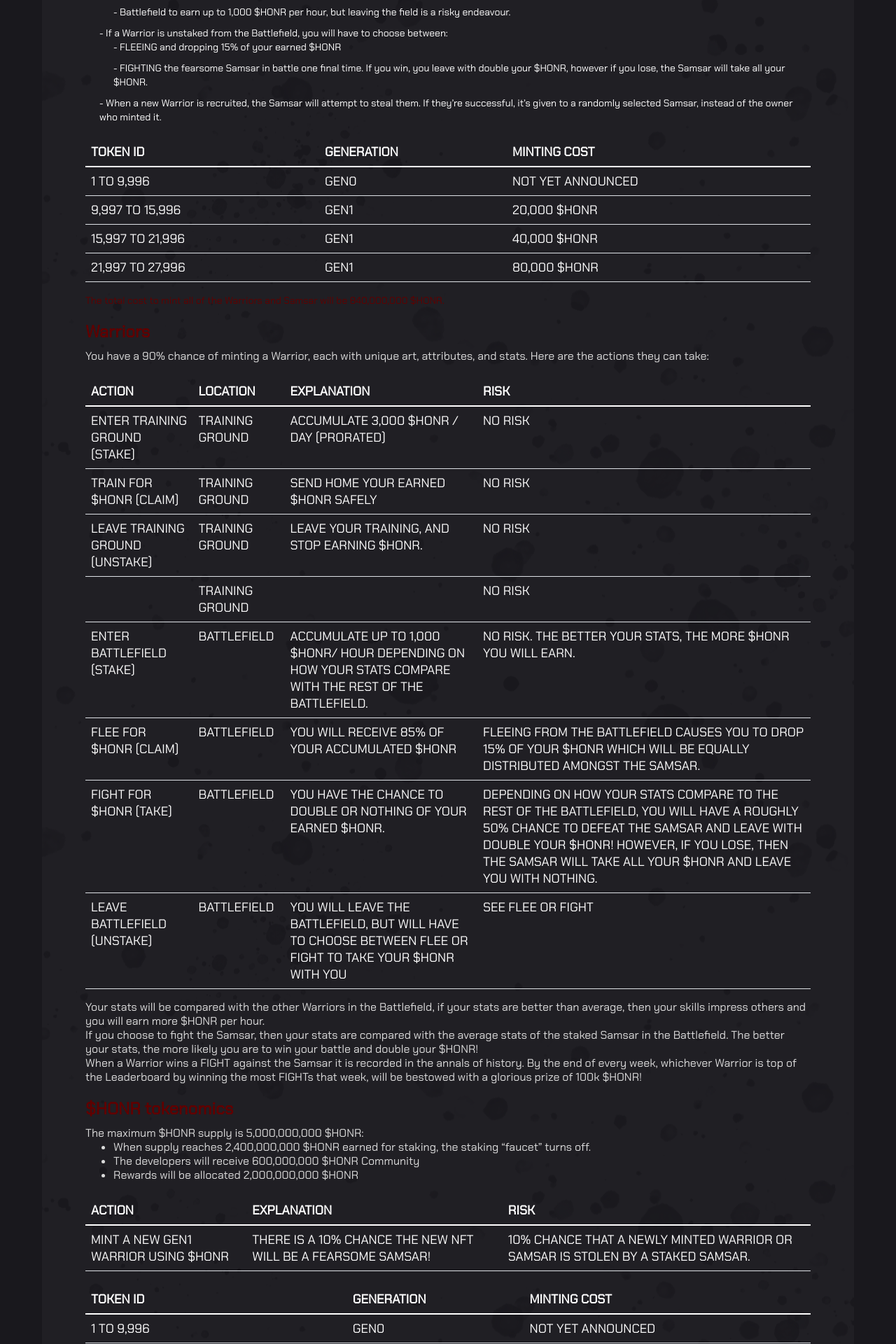
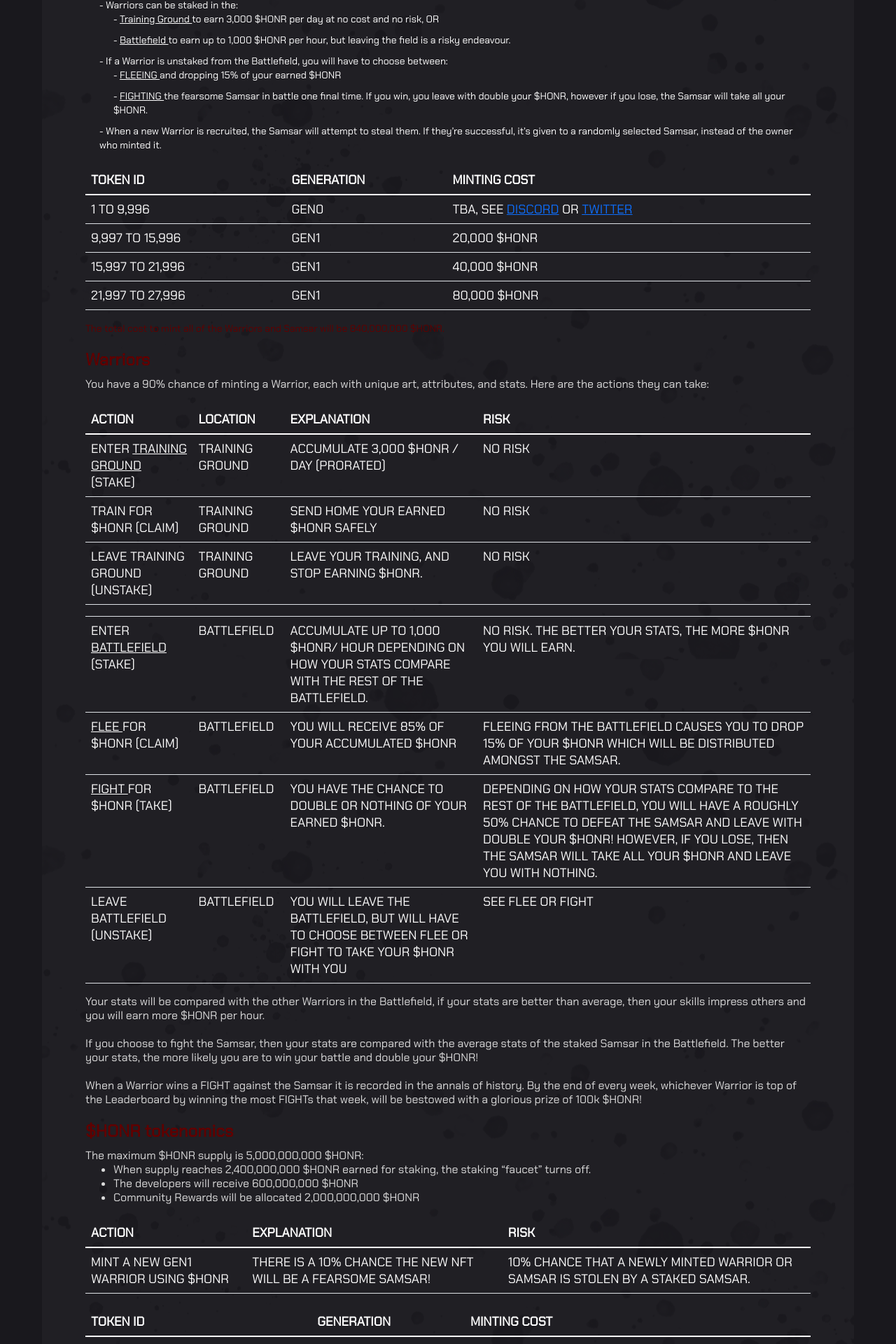
Before and after one commit to ibilalfaizz/shadow-quest, a Next.js app: page /whitepaper in a window 1280 px wide. Shown: the part 632-2552 px from the top of the page at 70% size. Built offline with nearby package versions, Linux system fonts and the light colour scheme.

Commit message:
Update whitepaper.js

```diff
--- a/Components/Others/whitepaper.js
+++ b/Components/Others/whitepaper.js
@@ -34,13 +34,15 @@ const whitepaper = () => {
                     double your $HONR spoils of war and go down in history,
                     however if you lose, the Samsar will take all of your $HONR.
                     <br />
+                    <br />
                     Finally the danger is not over: when you recruit a new
                     Warrior, there is a chance they will be ruthlessly stolen by
                     the Samsar!
                     <br />
+                    <br />
                     ShadowQuest is an NFT that combines hand-drawn limited
                     edition art and community lore whilst pushing innovative
-                    tokenomics further than before!
+                    tokenomics further than ever before!
                     <br />
                   </p>
                   <h3>Battle Report</h3>
@@ -51,11 +53,11 @@ const whitepaper = () => {
                       Warriors can be staked in the:
                       <div className="indent-2">
                         <p>
-                          - Training Ground to earn 3,000 $HONR per day at no
+                          - <span className="text-decoration-underline"> Training Ground </span> to earn 3,000 $HONR per day at no
                           cost and no risk, OR
                         </p>
                         <p>
-                          - Battlefield to earn up to 1,000 $HONR per hour, but
+                          - <span className="text-decoration-underline"> Battlefield </span> to earn up to 1,000 $HONR per hour, but
                           leaving the field is a risky endeavour.
                         </p>
                       </div>
@@ -64,9 +66,9 @@ const whitepaper = () => {
                       - If a Warrior is unstaked from the Battlefield, you will
                       have to choose between:
                       <div className="indent-2">
-                        <p>- FLEEING and dropping 15% of your earned $HONR</p>
+                        <p>- <span className="text-decoration-underline"> FLEEING </span> and dropping 15% of your earned $HONR</p>
                         <p>
-                          - FIGHTING the fearsome Samsar in battle one final
+                          - <span className="text-decoration-underline"> FIGHTING </span> the fearsome Samsar in battle one final
                           time. If you win, you leave with double your $HONR,
                           however if you lose, the Samsar will take all your
                           $HONR.
@@ -90,7 +92,7 @@ const whitepaper = () => {
                       <tr>
                         <td>1 to 9,996</td>
                         <td>GEN0</td>
-                        <td>Not yet announced</td>
+                        <td>TBA, see <a href="https://discord.gg/kZquzB6Aes" target="_blank" rel="noOpener">Discord</a> or <a href="https://twitter.com/ZenCho_NFT" target="_blank" rel="noOpener">Twitter</a> </td>
                       </tr>
 
                       <tr>
@@ -134,7 +136,7 @@ const whitepaper = () => {
                     </thead>
                     <tbody>
                       <tr>
-                        <td>Enter Training Ground (Stake)</td>
+                        <td>Enter <span className="text-decoration-underline"> Training Ground </span> (Stake)</td>
                         <td>Training Ground</td>
                         <td>Accumulate 3,000 $HONR / day (prorated)</td>
                         <td>No risk</td>
@@ -156,13 +158,13 @@ const whitepaper = () => {
 
                       <tr>
                         <td></td>
-                        <td>Training Ground</td>
                         <td></td>
-                        <td>No risk</td>
+                        <td></td>
+                        <td></td>
                       </tr>
 
                       <tr>
-                        <td>Enter Battlefield (Stake)</td>
+                        <td>Enter <span className="text-decoration-underline"> Battlefield </span> (Stake)</td>
                         <td>Battlefield</td>
                         <td>
                           Accumulate up to 1,000 $HONR/ hour depending on how
@@ -175,18 +177,18 @@ const whitepaper = () => {
                       </tr>
 
                       <tr>
-                        <td>Flee for $HONR (Claim)</td>
+                        <td><span className="text-decoration-underline"> Flee </span> for $HONR (Claim)</td>
                         <td>Battlefield</td>
                         <td>You will receive 85% of your accumulated $HONR</td>
                         <td>
                           Fleeing from the battlefield causes you to drop 15% of
-                          your $HONR which will be equally distributed amongst
+                          your $HONR which will be distributed amongst
                           the Samsar.
                         </td>
                       </tr>
 
                       <tr>
-                        <td>Fight for $HONR (Take)</td>
+                        <td><span className="text-decoration-underline"> Fight </span> for $HONR (Take)</td>
                         <td>Battlefield</td>
                         <td>
                           You have the chance to DOUBLE or NOTHING of your
@@ -219,10 +221,12 @@ const whitepaper = () => {
                     your skills impress others and you will earn more $HONR per
                     hour.
                     <br />
+                    <br />
                     If you choose to fight the Samsar, then your stats are
                     compared with the average stats of the staked Samsar in the
                     Battlefield. The better your stats, the more likely you are
                     to win your battle and double your $HONR!
+                    <br />
                     <br />
                     When a Warrior wins a FIGHT against the Samsar it is
                     recorded in the annals of history. By the end of every week,
@@ -241,9 +245,9 @@ const whitepaper = () => {
                         staking, the staking “faucet” turns off.
                       </li>
                       <li>
-                        The developers will receive 600,000,000 $HONR Community
+                        The developers will receive 600,000,000 $HONR
                       </li>
-                      <li>Rewards will be allocated 2,000,000,000 $HONR</li>
+                      <li>Community Rewards will be allocated 2,000,000,000 $HONR</li>
                     </ul>
                   </p>
                   <table class="table text-white">
@@ -283,7 +287,7 @@ const whitepaper = () => {
                       <tr>
                         <td>1 to 9,996</td>
                         <td>Gen0</td>
-                        <td>Not yet announced</td>
+                        <td>TBA, see <a href="https://discord.gg/kZquzB6Aes" target="_blank" rel="noOpener">Discord</a> or <a href="https://twitter.com/ZenCho_NFT" target="_blank" rel="noOpener">Twitter</a> </td>
                       </tr>
                       <tr>
                         <td>
@@ -350,7 +354,7 @@ const whitepaper = () => {
                     </thead>
                     <tbody>
                       <tr>
-                        <td>Enter Training Ground (Stake)</td>
+                        <td>Enter <span className="text-decoration-underline"> Training Ground </span> (Stake)</td>
                         <td>Training Ground</td>
                         <td>Accumulate 3,000 $HONR / day (prorated)</td>
                         <td>No risk</td>
@@ -371,11 +375,11 @@ const whitepaper = () => {
                       </tr>
 
                       <tr>
-                        <td>Enter Battlefield (Stake)</td>
+                        <td>Enter <span className="text-decoration-underline"> Battlefield </span> (Stake)</td>
                         <td>Battlefield</td>
                         <td>
                           Earn your share of the dropped $HONR on the
-                          battlefield from the Warriors
+                          battlefield from the Warriors.
                         </td>
                         <td>No risk</td>
                       </tr>
@@ -392,7 +396,7 @@ const whitepaper = () => {
                       <tr>
                         <td>Battle for $HONR (Claim)</td>
                         <td>Battlefield</td>
-                        <td>Receive all $HONR accrued</td>
+                        <td>Receive all $HONR accrued and remain earning $HONR in the Battlefield. </td>
                         <td>No risk</td>
                       </tr>
                     </tbody>
@@ -449,8 +453,10 @@ const whitepaper = () => {
                     ShadowQuest contracts on Etherscan after minting. But we
                     will create a custom webpage with an efficient UI so it will
                     be easy for everyone to strategize and make their battle
-                    decisions!. <br />
-                    Contract Addresses
+                    decisions!.
+                    <br />
+                    <br />
+                      Contract Addresses
                     <ul>
                       <li>Warrior / Samsara NFT: To be revealed at minting date</li>
                       <li>Training Ground / Battlefield Staking: To be revealed at minting date</li>
```
